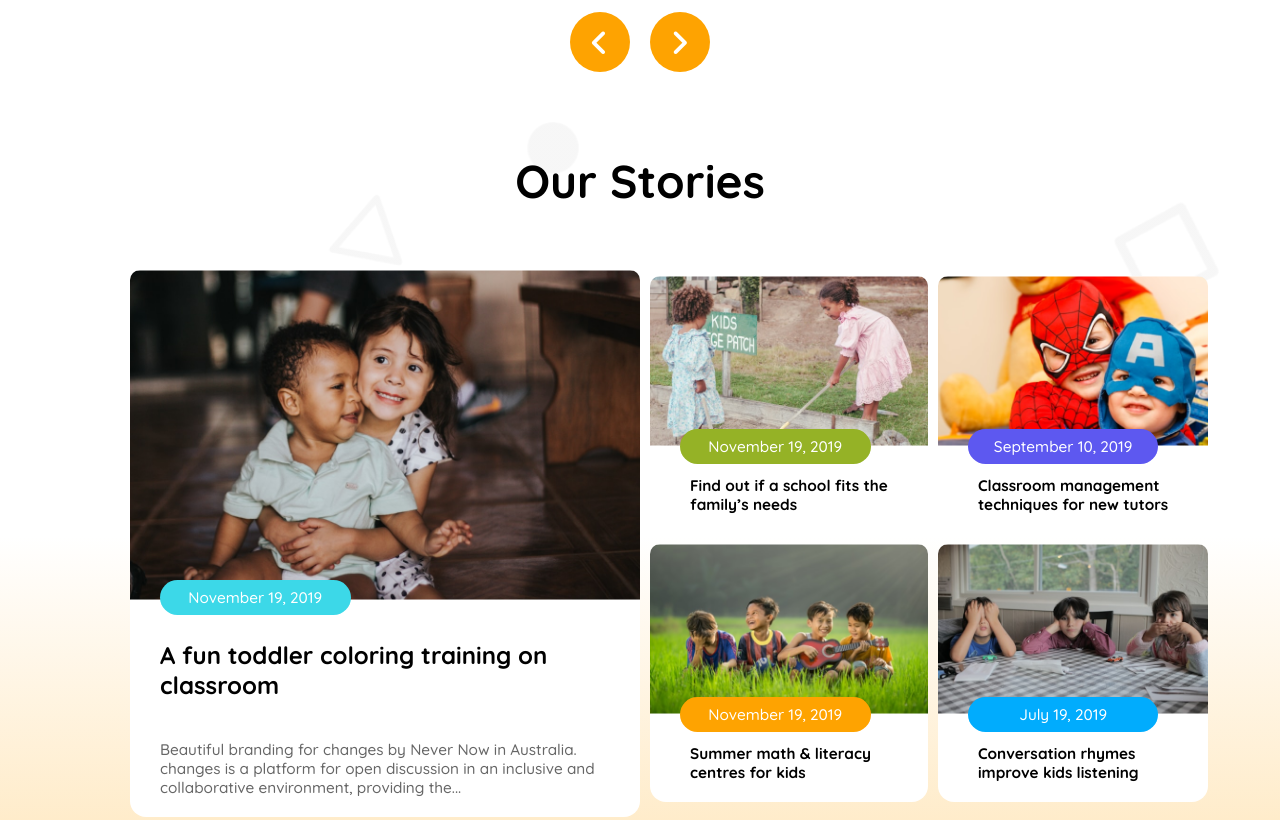
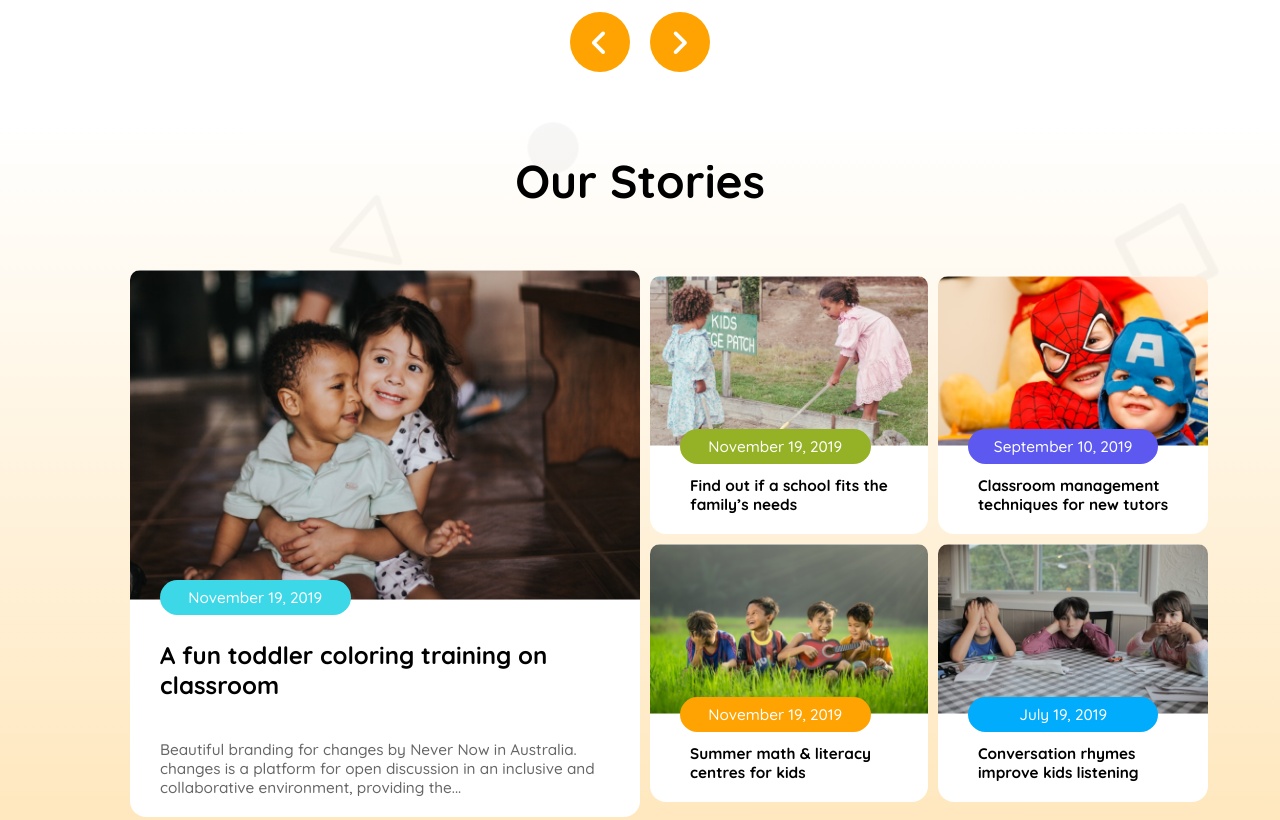
Before and after one commit to Pullock4981/Kids-school, a plain HTML site: page index.html in a window 1280 px wide. Shown: the part 1260-2080 px from the top of the page. Drawn offline with Linux system fonts and the light colour scheme.

Commit message:
add last one

```diff
--- a/style.css
+++ b/style.css
@@ -280,7 +280,7 @@
 .stories{
     margin-top: 50px;
     padding-bottom: 40px;
-    background: linear-gradient(0.00deg, rgba(254, 163, 1, 0.3),rgba(255, 255, 255, 0.3) 50%);
+    background: linear-gradient(0.00deg, rgba(254, 163, 1, 0.3),rgba(255, 255, 255, 0.3) 100%);
 }
 
 .stories-heading h1{
```
